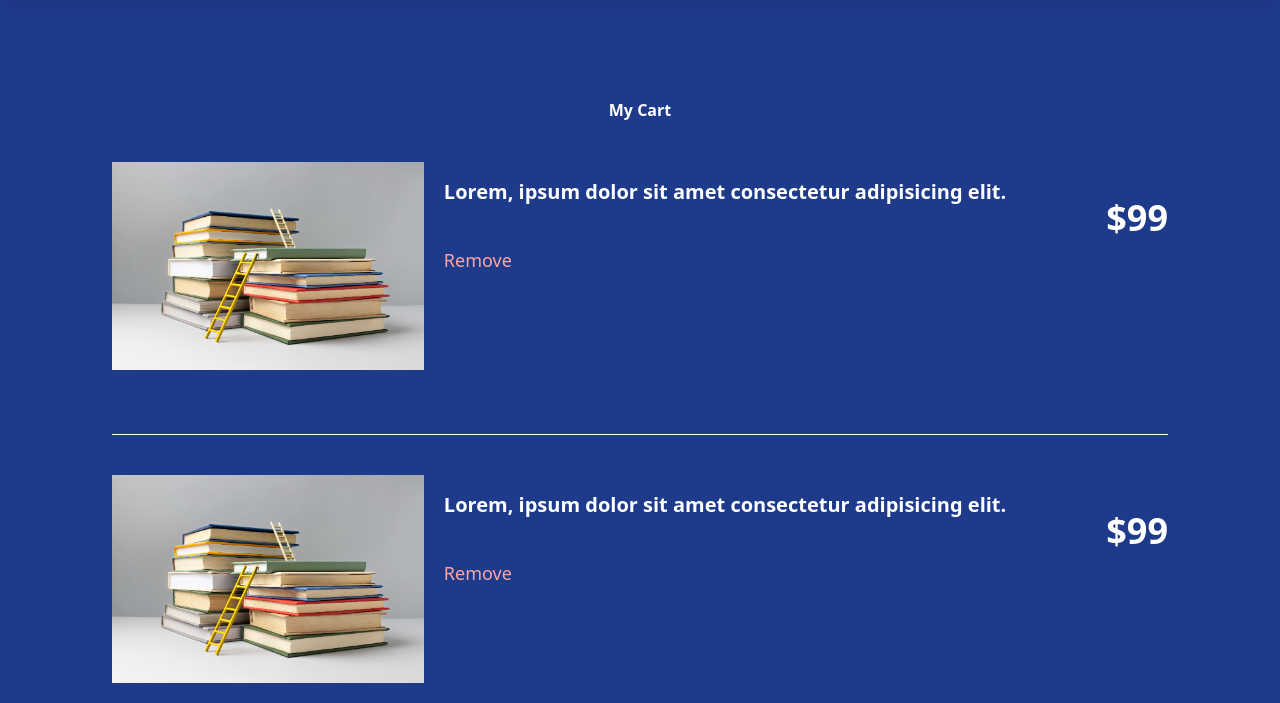
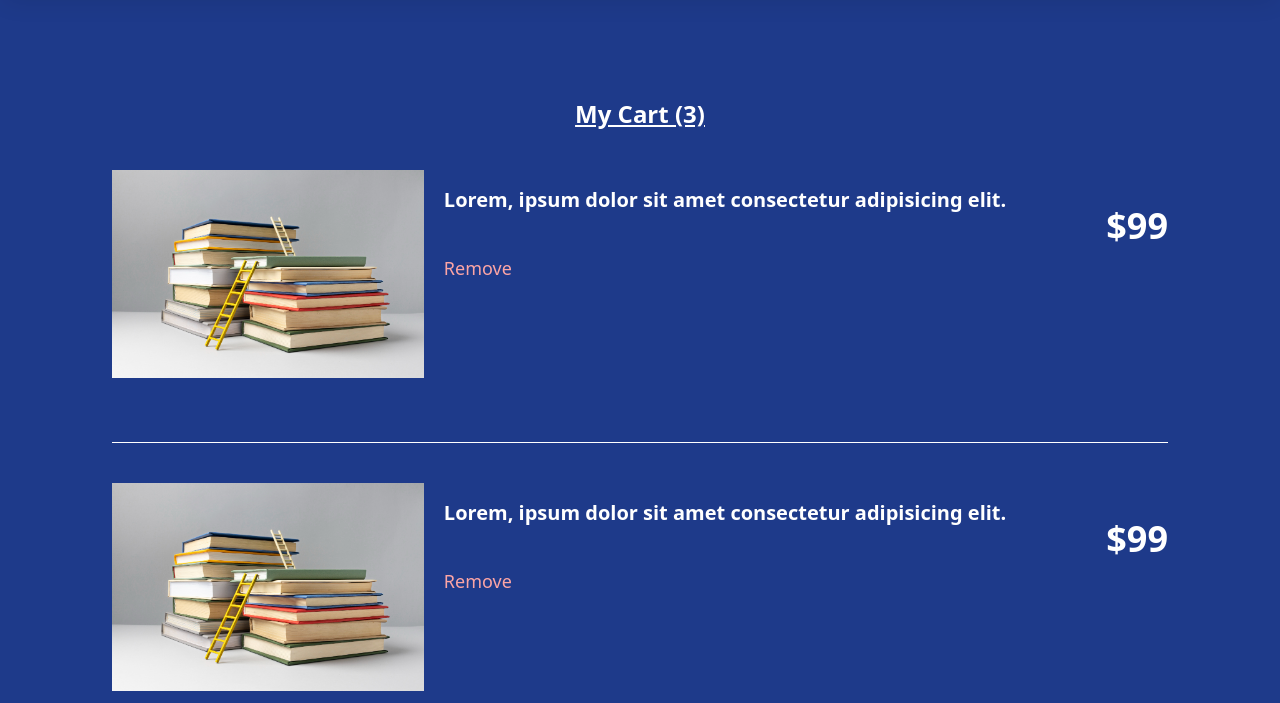
Before and after one commit to kodingpemula1/tailwind, a website: page Tailwind-Project/Page3/index.html in a window 1280 px wide. Shown: the part 97-800 px from the top of the page. Drawn offline with Linux system fonts and the light colour scheme.

Commit message:
Tailwind projet 1

```diff
--- a/Tailwind-Project/Page3/index.html
+++ b/Tailwind-Project/Page3/index.html
@@ -35,7 +35,7 @@
     <!--kolom1-->
     <div class="m-28">
         <div class="text-center text-white ">
-            <h1 class="font-bold">My Cart</h1>
+            <h1 class="font-bold underline text-2xl">My Cart (3)</h1>
         </div>
 
         <div>
```
Also changed, not shown: Tailwind-Project/Page1/index.html (+1 -0 lines), dist/output.css.
